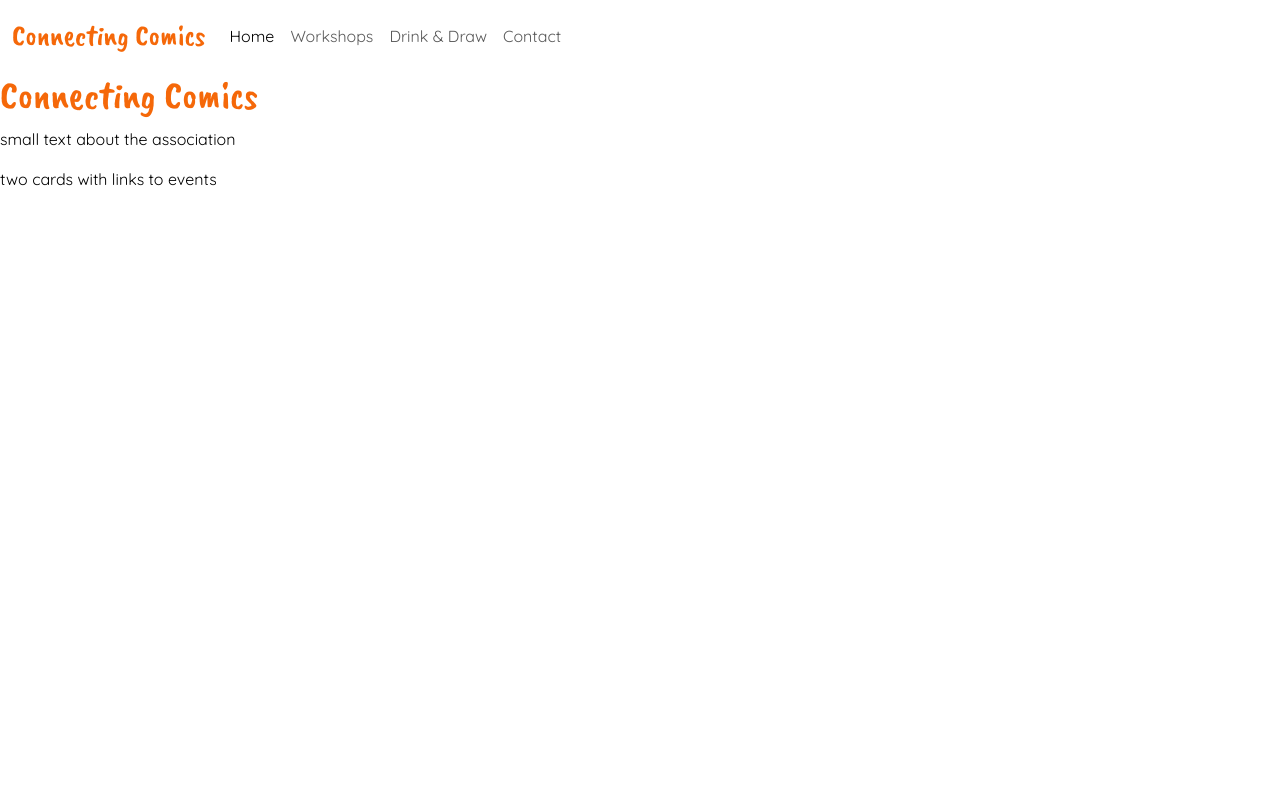
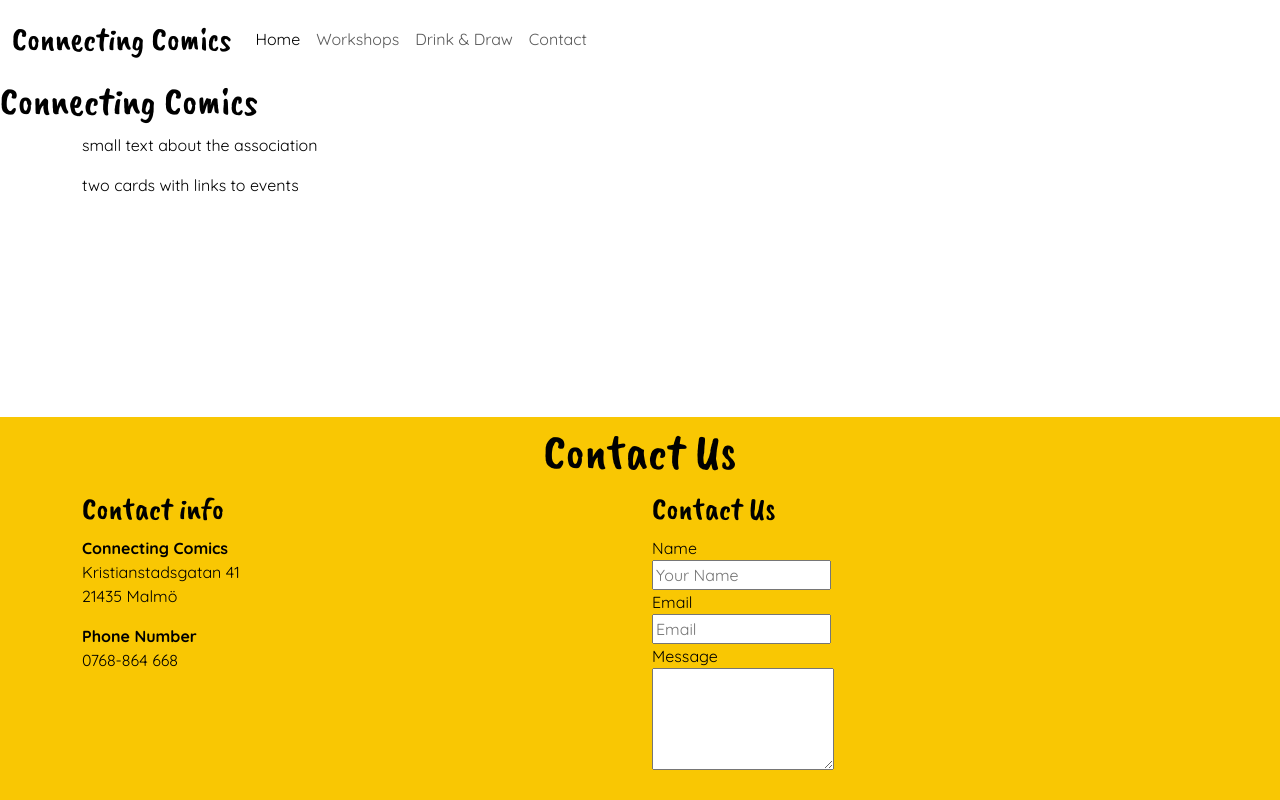
Before and after one commit to MrsmLisa/connecting-comics, a plain HTML site: page index.html in a window 1280 px wide. Drawn offline with nearby package versions, Linux system fonts and the light colour scheme.

Commit message:
Add footer, contact info and contact us.

```diff
--- a/assets/css/styles.css
+++ b/assets/css/styles.css
@@ -16,7 +16,7 @@ body {
 
 h1, h2, h3 {
     font-family: "caveat brush", sans-serif;
-    color: #f56809;
+    color: black;
 }
 
 .navbar * {
@@ -25,6 +25,18 @@ h1, h2, h3 {
 
 .navbar-brand {
     font-family: "caveat brush", sans-serif;
-    color: #f56809;
-    font-size: 30px;
+    font-size: 34px;
 }
+
+footer {
+    background-color: #f9c703;
+}
+
+footer, h1, h2, h3 {
+    color: black;
+}
+
+#larger {
+    font-size: 50px;
+    padding-top: 5px;
+}
--- a/index.html
+++ b/index.html
@@ -14,7 +14,7 @@
     <link rel="stylesheet" href="assets/css/styles.css">
 </head>
 
-<body>
+<body class="d-flex flex-column min-vh-100">
   <header>
     <!-- Bootstrap Navbar with Toggle -->
   <nav class="navbar navbar-expand-lg">
@@ -36,13 +36,14 @@
   </header>
 
 
-        <!-- Header-->
+        <!-- Hero-->
         <section>
-    <header>
+
         <h1>Connecting Comics</h1>
-    </header>
+
     </section>
-     <main>
+     <main id="main" class="container">
+      <section class="column justify-content-center"></section>
         <!-- About -->
     <p>small text about the association</p>
 
@@ -52,9 +53,44 @@
 
     </section>
 
+    <!-- Contact us -->
+
     </main>
     <!-- Footer -->
-    <footer></footer>
+    <footer id="footer" class="mt-auto">
+         <div class="container">
+          <div class="row justify-content-center">
+            <div class="col-12 text-center">
+              <h1 id="larger">Contact Us</h1>
+            </div>
+            <div class="col-12 col-md-6">
+              <h2>Contact info</h2>
+              <address>
+                <strong>Connecting Comics</strong><br>
+                Kristianstadsgatan 41 <br>
+                21435 Malmö
+              </address>
+              <p><strong>Phone Number</strong><br>
+              0768-864 668</p>
+
+            </div>
+            <div class="col-12 col-md-6">
+               <h2>Contact Us</h2>
+        <form action="signup-form" method="get">
+          <label for="name">Name</label><br>
+          <input type="text" id="name" name="name" required placeholder="Your Name"><br>
+          <label for="email">Email</label><br>
+          <input type="email" id="email" name="email" required placeholder="Email"><br>
+          <label for="message">Message</label><br>
+          <textarea name="message" id="message" rows="4" required></textarea><br><br>
+        </form>
+            </div>
+
+        </div>
+      </div>
+
+
+    </footer>
     <!-- Link Bootstrap -->
     <script src="https://cdn.jsdelivr.net/npm/bootstrap@5.3.8/dist/js/bootstrap.bundle.min.js" integrity="sha384-FKyoEForCGlyvwx9Hj09JcYn3nv7wiPVlz7YYwJrWVcXK/BmnVDxM+D2scQbITxI" crossorigin="anonymous"></script>
 </body>
```
